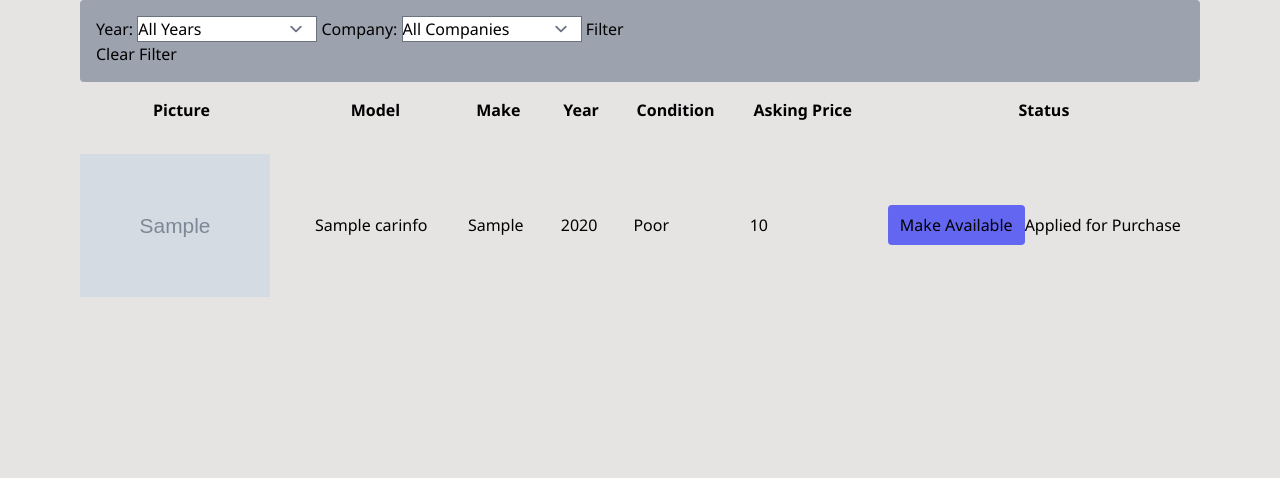
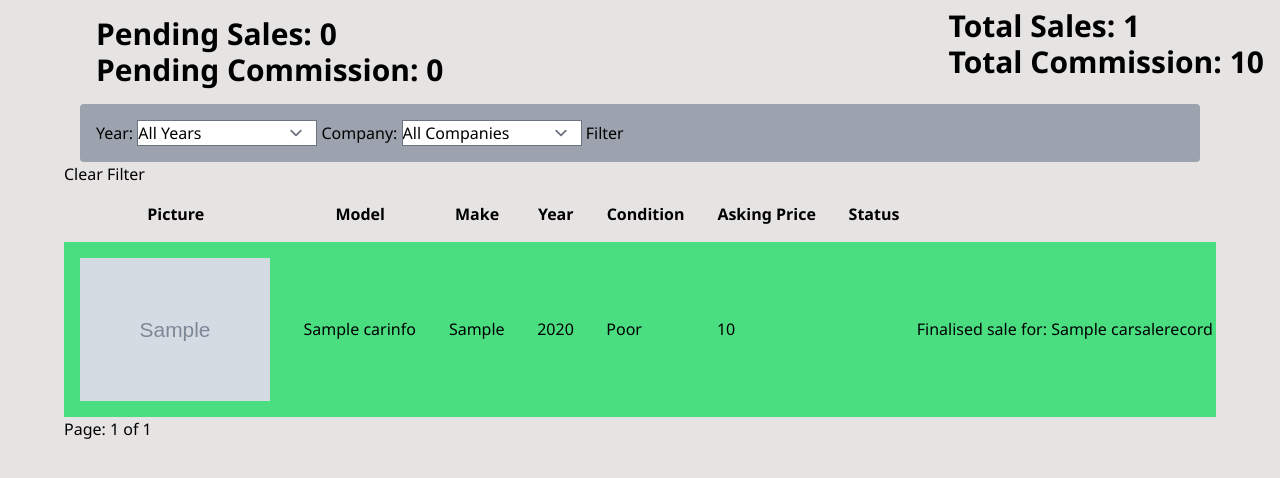
Before and after one commit to Mad-God/Car_Selling_App, a Django app: page /list in a window 1280 px wide. Shown: the part 80-558 px from the top of the page. Run offline with Django 3.2, Linux system fonts and the light colour scheme; a user stored in the database is signed in; tables that the repository leaves empty hold one stand-in row (values such as "Sample post"); grey boxes marked "Sample" are stand-in pictures; some libraries are stand-ins or nearby versions.

Commit message:
Added pagination, finalise view, commision field, sales and profit figures in UI.

```diff
--- a/sales/forms.py
+++ b/sales/forms.py
@@ -30,7 +30,7 @@ class SellCarForm(forms.ModelForm):
 class BuyCarForm(forms.ModelForm):
     class Meta():
         model = CarSaleRecord
-        exclude = ("car_listing",)
+        exclude = ("car_listing","finalised",)
 
     def save(self, commit=False, *args, **kwargs):
         sale_record = super().save(commit)
@@ -43,11 +43,15 @@ class BuyCarForm(forms.ModelForm):
         mail_result = send_mail(
             subject = f'A User has applied for buying the car: {str(car_listing)}',
             message = f'''Customer: {sale_record.name} has requested to buy the car.:{str(car_listing)}
+            Your commission will be: $ {sale_record.commission}.
+            The buyer is: {sale_record.name} (phone: {sale_record.mobile})
             ''',
             from_email = 'satansin2001@gmail.com',
             recipient_list = ['stmsng2001@gmail.com', 'karan@example.org'],
             fail_silently=False,
             )
+
+
     def __init__(self, *args, **kwargs):
         mobile = kwargs.pop("mobile", "")
         name = kwargs.pop("name", "")
--- a/sales/models.py
+++ b/sales/models.py
@@ -1,5 +1,7 @@
 from django.db import models
 from django.contrib.auth.models import AbstractBaseUser, PermissionsMixin, BaseUserManager
+
+# from sales.views import car_listings
 # Create your models here.
 
 
@@ -33,8 +35,6 @@ class CustomUserManager(BaseUserManager):
         user.set_password(password)
         user.save()
         return user
-
-
 
 
 
@@ -75,7 +75,7 @@ class CarInfo(models.Model):
     picture = models.ImageField(blank=True, null=True, upload_to = "blog/")
     price = models.IntegerField()
     year = models.IntegerField()
-
+    created_at = models.DateTimeField(auto_now_add=True)
     sold = models.BooleanField(default = False)
 
     def __str__(self):
@@ -83,8 +83,16 @@ class CarInfo(models.Model):
 
 
 
+
 class CarSaleRecord(models.Model):
     car_listing = models.ForeignKey(CarInfo, on_delete=models.CASCADE, related_name="purchase")
-
+    finalised = models.BooleanField(default = False)
     name = models.CharField(max_length=100)
     mobile = models.BigIntegerField()
+
+    def __str__(self):
+        return str(self.car_listing) + "sold to: " + self.name
+
+    @property
+    def commission(self):
+        return self.car_listing.price * 0.05
--- a/sales/templates/sales/car_list.html
+++ b/sales/templates/sales/car_list.html
@@ -35,8 +35,23 @@
 {% comment %} Listing list Heading {% endcomment %}
 
 <div class="container jumbotron-container cardContainer grid">
+   <div >
+      {% if request.user.is_superuser %}
+      <div class = "w-100 px-4 mx-4 rounded px-4 py-4">
+         <h1 class = "text-3xl font-bold font-red-400">
+            Pending Sales: {{pending_cars_num}}
+            <br>
+            Pending Commission: {{pending_commission}}
+         </h1>
+         <h1 class = "text-3xl font-bold font-red-400 float-right -m-20">
+            Total Sales: {{total_cars_num}}
+            <br>
+            Total Commission: {{total_commission}}
+         </h1>
+      </div>
+      {% else %}
+      {% endif %}
       <div class = "w-100 px-4 mx-4 bg-gray-400 rounded px-4 py-4">
-      <div>
          <form method = "GET">
             <label for="years_id">Year:</label>
             <select id="years_id" name="years" style = "width:180px">
@@ -86,7 +101,26 @@
          </thead>
          <tbody>
             {% for listing in listings %}
-
+            {% if listing.purchase.last.finalised %}
+               <tr class= "bg-green-400">
+                  {% if listing.picture %}
+                  <td class = "px-4 py-4">
+                     <img src = "{% static listing.picture %}" width="190" height="190">
+                  </td>
+                  {% else %}
+                  <td class = "px-4 py-4">
+                     <img src = "https://cdn.pixabay.com/photo/2015/04/23/22/00/tree-736885__480.jpg" style="height:190px; width:190px">
+                  </td>
+                  {% endif %}
+                  <td class = "px-4 py-4">{{listing.model_name}}</td>
+                  <td class = "px-4 py-4">{{listing.make}}</td>
+                  <td class = "px-4 py-4">{{listing.year}}</td>
+                  <td class = "px-4 py-4">{{listing.condition}}</td>
+                  <td class = "px-4 py-4">{{listing.price}}</td>
+                  <td class = "px-4 py-4"></td>
+                  <td class = "py-4"> Finalised sale for: {{listing.purchase.first.name}}</td>
+               </tr>
+            {% else %}
                <tr>
                   {% if listing.picture %}
                   <td class = "px-4 py-4">
@@ -110,6 +144,11 @@
                                  Make Available
                               </a>
                            <button>
+                           <button class="bg-indigo-500 px-3 py-2 rounded">
+                              <a href = "{% url "sales:finalise-sale" pk=listing.id %}">
+                                 Finalise
+                              </a>
+                           <button>
                            {% if listing.purchase.first.mobile == request.user.mobile %}
                               Applied for Purchase
                            {% else %}
@@ -119,6 +158,10 @@
                         {% else %}
                         <span class = "font-red red text-red bg-red">Sold</span>
                         {% endif %}
+                     {% elif listing.owner == request.user %}
+                     <h1 class="bg-gray-100 px-3 py-2 text-md rounded">
+                        Own Car
+                     </h1>
                      {% else %}
                      <button class="bg-green-500 px-3 py-2 rounded">
                         <a href = "{% url "sales:buy" pk=listing.id %}">
@@ -128,9 +171,26 @@
                      {% endif %}
                   </td>
                </tr>
+            {% endif %}
          {% endfor %}
          </tbody>
        </table>
+
+  {% if listings.has_previous %}
+  <a href="?page=1"> &laquo First</a>
+
+  <a href="?page={{ listings.previous_page_number }}">Previous</a>
+
+{% endif %}
+
+Page: {{listings.number}} of {{listings.paginator.num_pages}}
+
+{% if listings.has_next %}
+  <a href="?page={{ listings.next_page_number }}">Next</a>
+
+  <a href="?page={{ listings.paginator.num_pages }}">Last &raquo</a>
+
+{% endif %}
    </div>
 
 {% endblock %}
--- a/sales/urls.py
+++ b/sales/urls.py
@@ -12,4 +12,5 @@ urlpatterns = [
     path("sell", views.sell_car, name="sell"),
     path("buy/<int:pk>", views.buy_car, name="buy"),
     path("make-available/<int:pk>", views.make_available, name = "make-available"),
+    path("finalise-sale/<int:pk>", views.finalise_sale, name = "finalise-sale"),
 ]
--- a/sales/views.py
+++ b/sales/views.py
@@ -1,16 +1,22 @@
 from django.shortcuts import render
 from .forms import BuyCarForm, SellCarForm
 from django.shortcuts import redirect
-from sales.models import CarInfo
+from sales.models import CarInfo, CarSaleRecord
 from django.contrib.auth.decorators import login_required
-from .decorators import superuser_required, car_availability_required
+from .decorators import superuser_required, car_availability_required, not_own_car
+from django.core.paginator import Paginator
+from django.db.models import Sum
+
+
 # Create your views here.
 
 
 def car_listings(request):
     years = [x["year"] for x in CarInfo.objects.order_by().values('year').distinct()]
     car_makers = [x["make"] for x in CarInfo.objects.order_by().values('make').distinct()]
-    car_listing_queryset = CarInfo.objects.all()
+    finalised_records = CarInfo.objects.filter(purchase__finalised=True).order_by("-created_at")
+    car_listing_queryset = CarInfo.objects.all().order_by("-created_at")
+
 
     if request.method == 'GET':
         car_listing_queryset = car_listing_queryset.filter(make__icontains = request.GET.get('car_makers', ""))
@@ -19,7 +25,31 @@ def car_listings(request):
         if year != "":
             car_listing_queryset = car_listing_queryset.filter(year = year)
 
-    return render(request, "sales/car_list.html", {"listings":car_listing_queryset, "car_makers":car_makers, "years":years})
+    # get pending sales and profit records
+    sold_cars123 = CarSaleRecord.objects.filter(car_listing__sold=True, finalised=False)
+    pending_cars_num = sold_cars123.count()
+    pending_commission = sold_cars123.aggregate(Sum("car_listing__price"))['car_listing__price__sum'] or 0
+    print(sold_cars123)
+    print(pending_cars_num)
+    print(pending_commission)
+
+
+    # get finalised sales and profit records
+    sold_cars123 = CarSaleRecord.objects.filter(finalised=True)
+    total_cars_num = sold_cars123.count() or 0
+    total_commission = sold_cars123.aggregate(Sum("car_listing__price"))['car_listing__price__sum'] or 0
+    print(sold_cars123)
+    print(total_cars_num)
+    print(total_commission)
+    # pagination
+    p = Paginator(car_listing_queryset, 5)
+    page = request.GET.get("page")
+    qs = p.get_page(page)
+    return render(request, "sales/car_list.html",
+    {"listings":qs, "car_makers":car_makers, "years":years, "pending_commission":pending_commission,
+    "pending_cars_num":pending_cars_num,"total_commission":total_commission,
+    "total_cars_num":total_cars_num,"finalised_listings":finalised_records}
+    )
 
 
 @login_required
@@ -31,8 +61,11 @@ def sell_car(request):
             return redirect("sales:home")
     return render(request, "sales/sell.html", {"form":SellCarForm()})
 
+
+
 @login_required
 @car_availability_required
+@not_own_car
 def buy_car(request, pk):
     car_listing = CarInfo.objects.get(id=pk)
     if request.method == "POST":
@@ -50,4 +83,16 @@ def make_available(request, pk):
     car_listing = CarInfo.objects.get(id=pk)
     car_listing.sold=False
     car_listing.save()
+    sale_record = car_listing.purchase.first()
+    sale_record.delete()
     return redirect("sales:home")
+
+
+@login_required
+@superuser_required
+def finalise_sale(request, pk):
+    car_listing = CarInfo.objects.get(id=pk)
+    sale_record = car_listing.purchase.first()
+    sale_record.finalised = True
+    sale_record.save()
+    return redirect("sales:home")
```
Also changed, not shown: Car_Selling/settings.py (+14 -14 lines), sales/decorators.py (+11 -0 lines), temp.txt (+16 -1 lines). Lines whose indentation alone changed are shown as unchanged.
